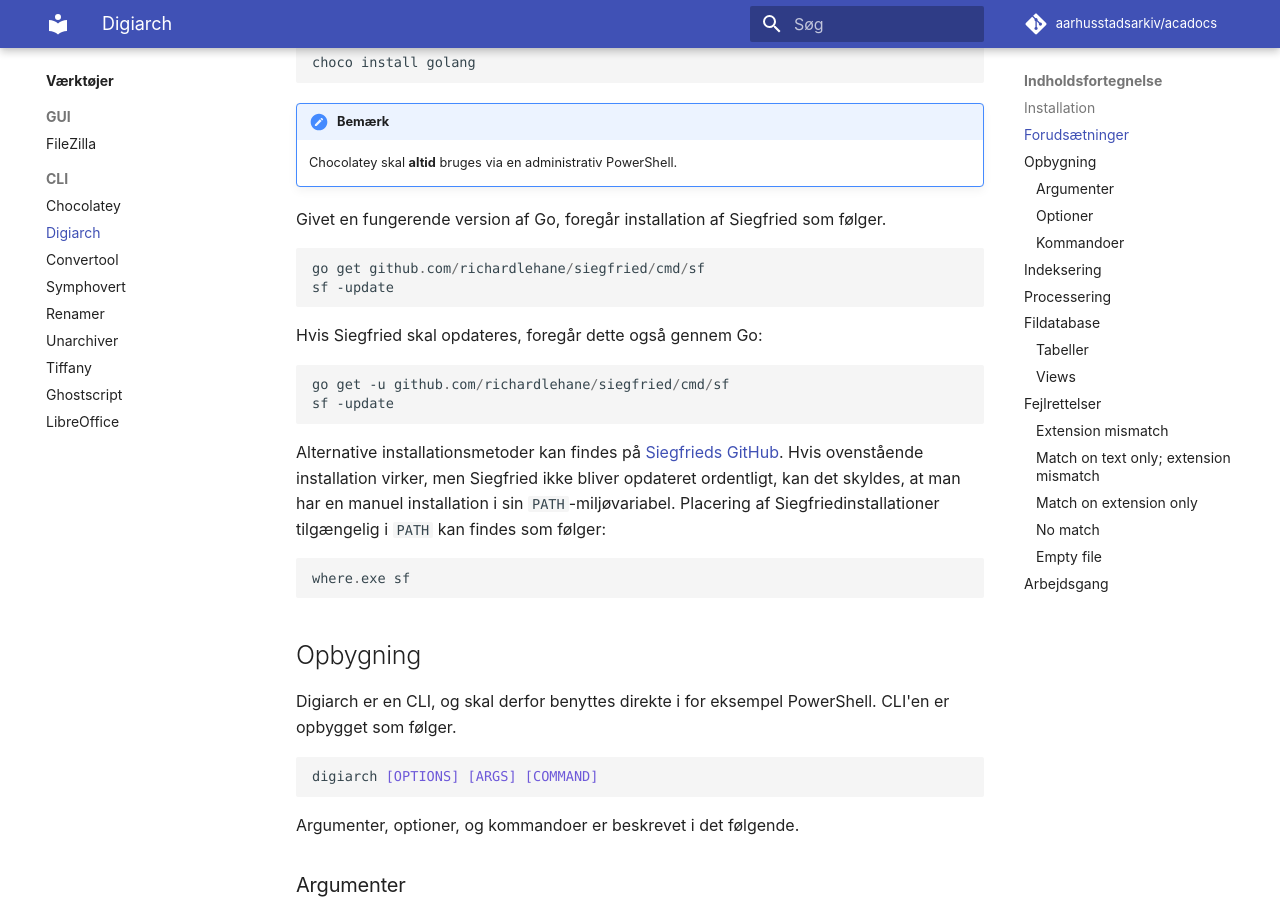
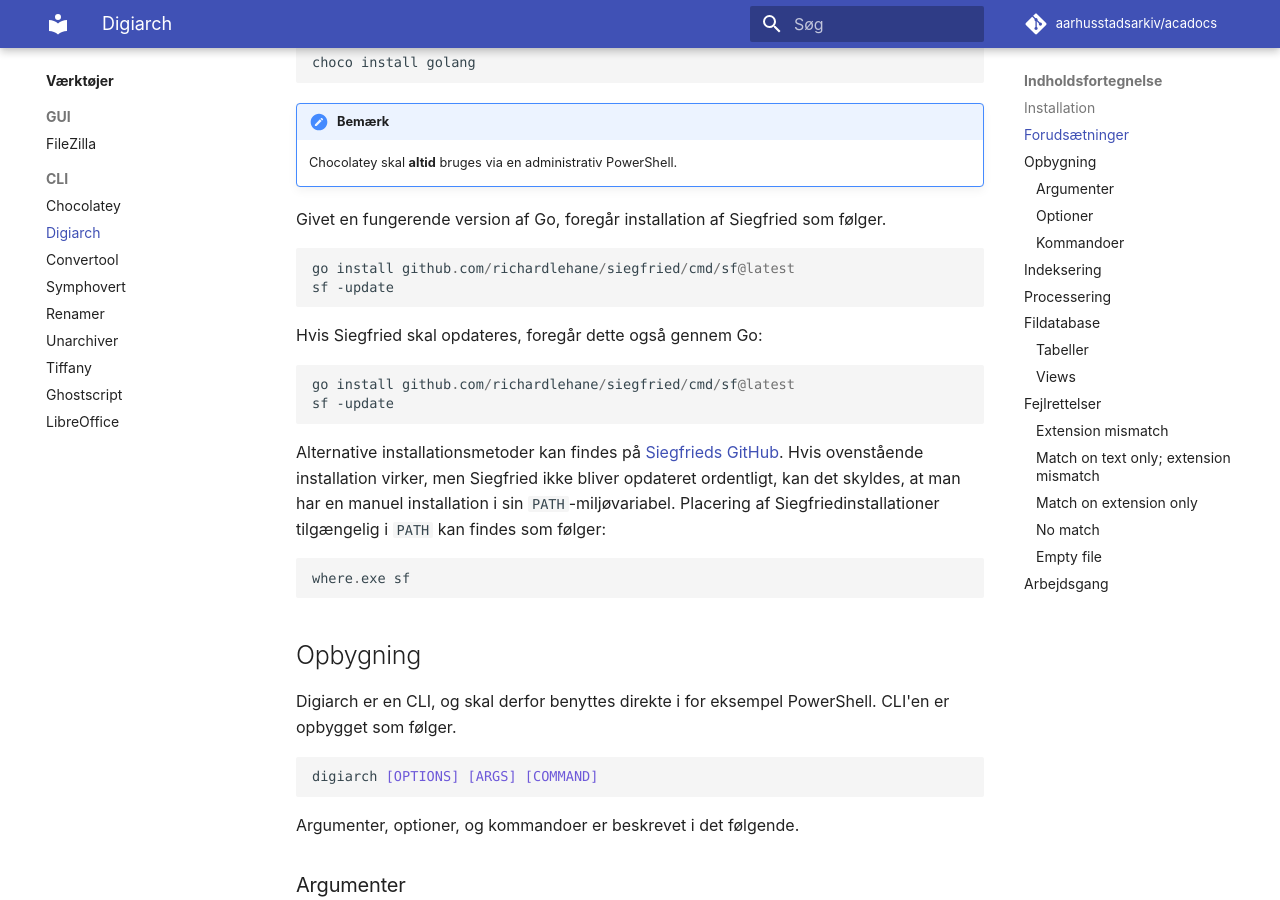
Before and after one commit to aarhusstadsarkiv/acadocs, an MkDocs documentation site: the page built from docs/tools/digiarch.md, in a window 1280 px wide and 900 px high, scrolled down 957 px. Built offline with MkDocs 1.6.1 and Material for MkDocs 9.7.7, drawn with Linux system fonts in a browser that asks for light colours; comment, search, counter and statistics services are not loaded.

Commit message:
Update digiarch.md
Opdateret installationsvejledningen til siegfried.

````diff
--- a/docs/tools/digiarch.md
+++ b/docs/tools/digiarch.md
@@ -36,13 +36,13 @@
 Givet en fungerende version af Go, foregår installation af Siegfried som følger.
 
 ```powershell
-go get github.com/richardlehane/siegfried/cmd/sf
+go install github.com/richardlehane/siegfried/cmd/sf@latest
 sf -update
 ```
 Hvis Siegfried skal opdateres, foregår dette også gennem Go:
 
 ```powershell
-go get -u github.com/richardlehane/siegfried/cmd/sf
+go install github.com/richardlehane/siegfried/cmd/sf@latest
 sf -update
 ```
 
````
